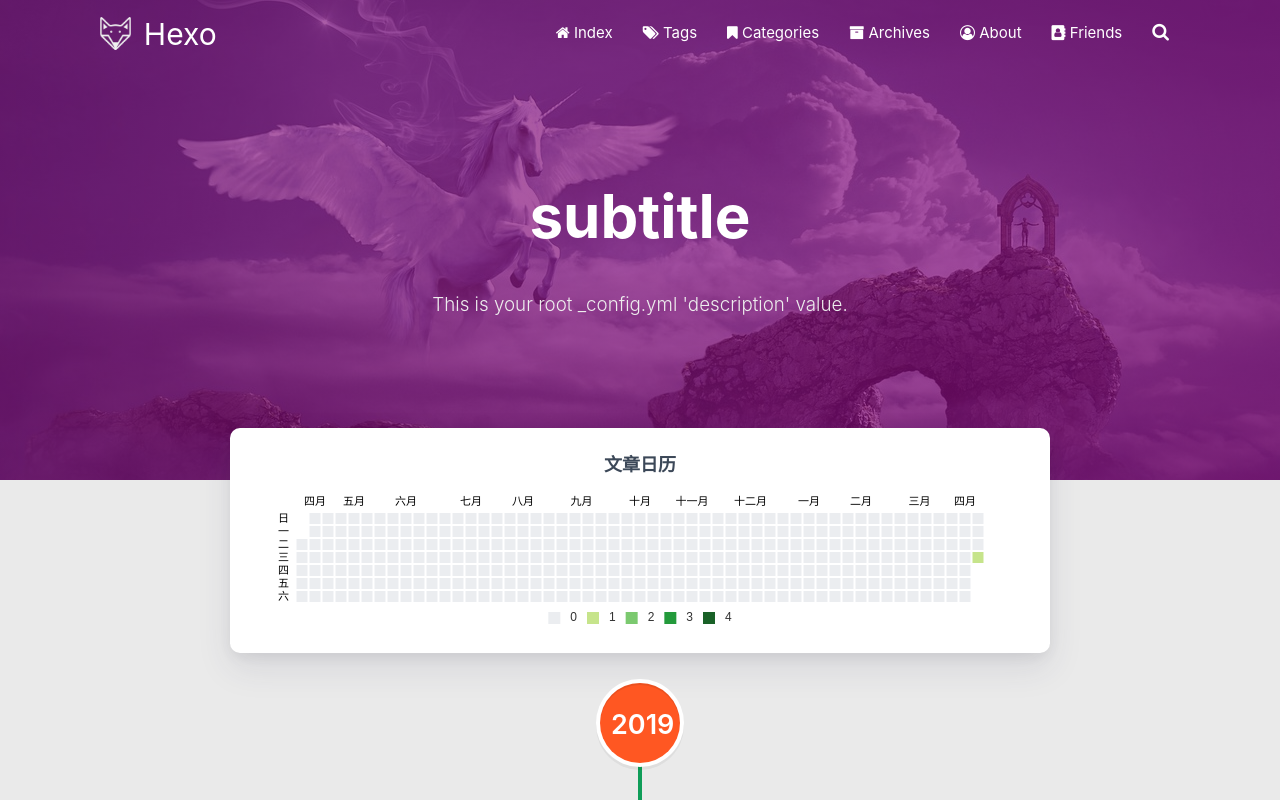
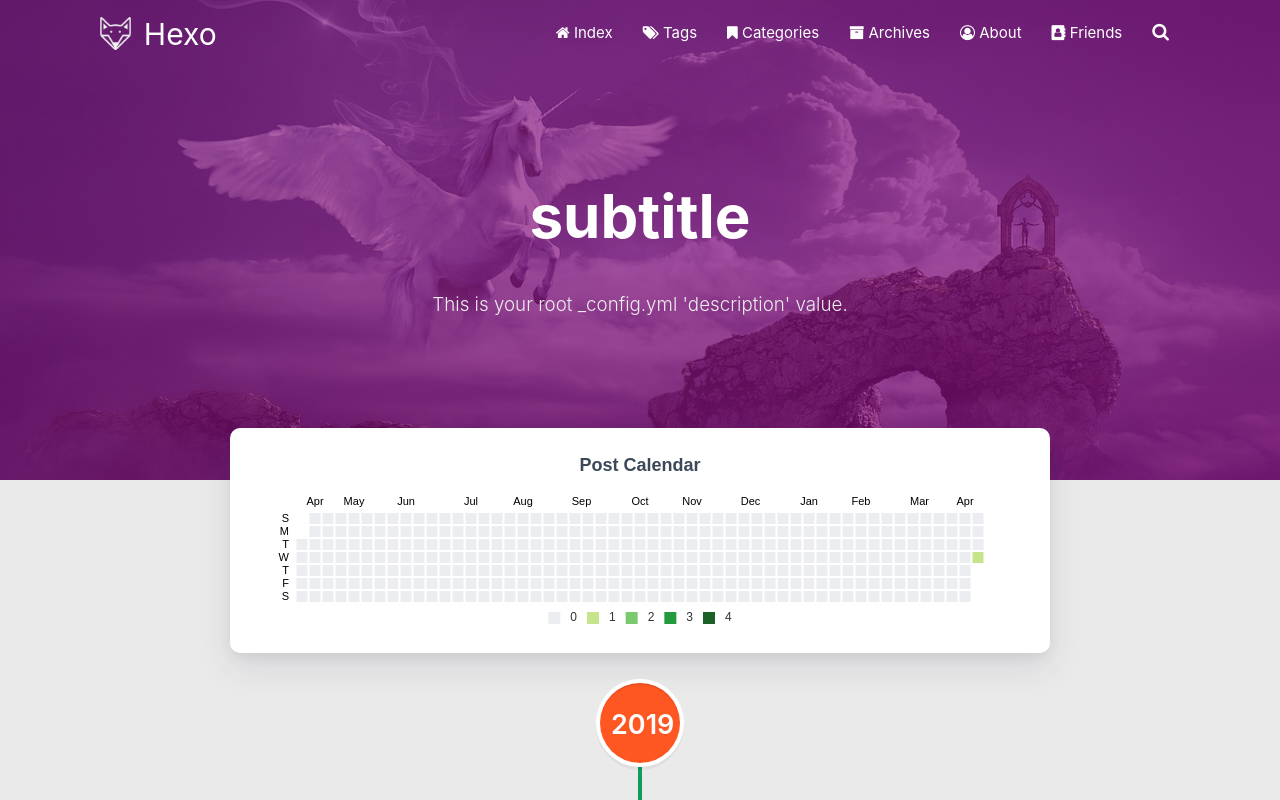
Before and after one commit to godfeifei/godfeifei.github.io, a plain HTML site: page archives/index.html in a window 1280 px wide. Shown: the top 800 px of the page. Drawn offline with Linux system fonts and the light colour scheme; some packages are replaced by stand-ins of ours; a script that the page names is missing.

Commit message:
Site updated: 2019-04-17 21:23:21

```diff
--- a/archives/index.html
+++ b/archives/index.html
@@ -1,5 +1,5 @@
 <!DOCTYPE HTML>
-<html lang="zh_CN">
+<html lang="utf-8">
 
 
 <head><meta name="generator" content="Hexo 3.8.0">
@@ -297,7 +297,7 @@ $('.bg-cover').css('background-image', 'url(/medias/banner/' + new Date().getDay
     let option = {
         title: {
             top: 0,
-            text: '文章日历',
+            text: 'Post Calendar',
             left: 'center',
             textStyle: {
                 color: '#3C4858'
@@ -343,12 +343,12 @@ $('.bg-cover').css('background-image', 'url(/medias/banner/' + new Date().getDay
                 show: false
             },
             monthLabel: {
-                nameMap: 'cn',
+                nameMap: 'en',
                 fontSize: 11
             },
             dayLabel: {
                 formatter: '{start}  1st',
-                nameMap: 'cn',
+                nameMap: 'en',
                 fontSize: 11
             }
         }],
```
Also changed, not shown: 2019/04/17/hello-world/index.html (+2 -2 lines), about/index.html (+1 -1 lines), archives/2019/04/index.html (+4 -4 lines), archives/2019/index.html (+4 -4 lines), categories/index.html (+1 -1 lines), friends/index.html (+1 -1 lines), index.html (+1 -1 lines), tags/index.html (+1 -1 lines).
